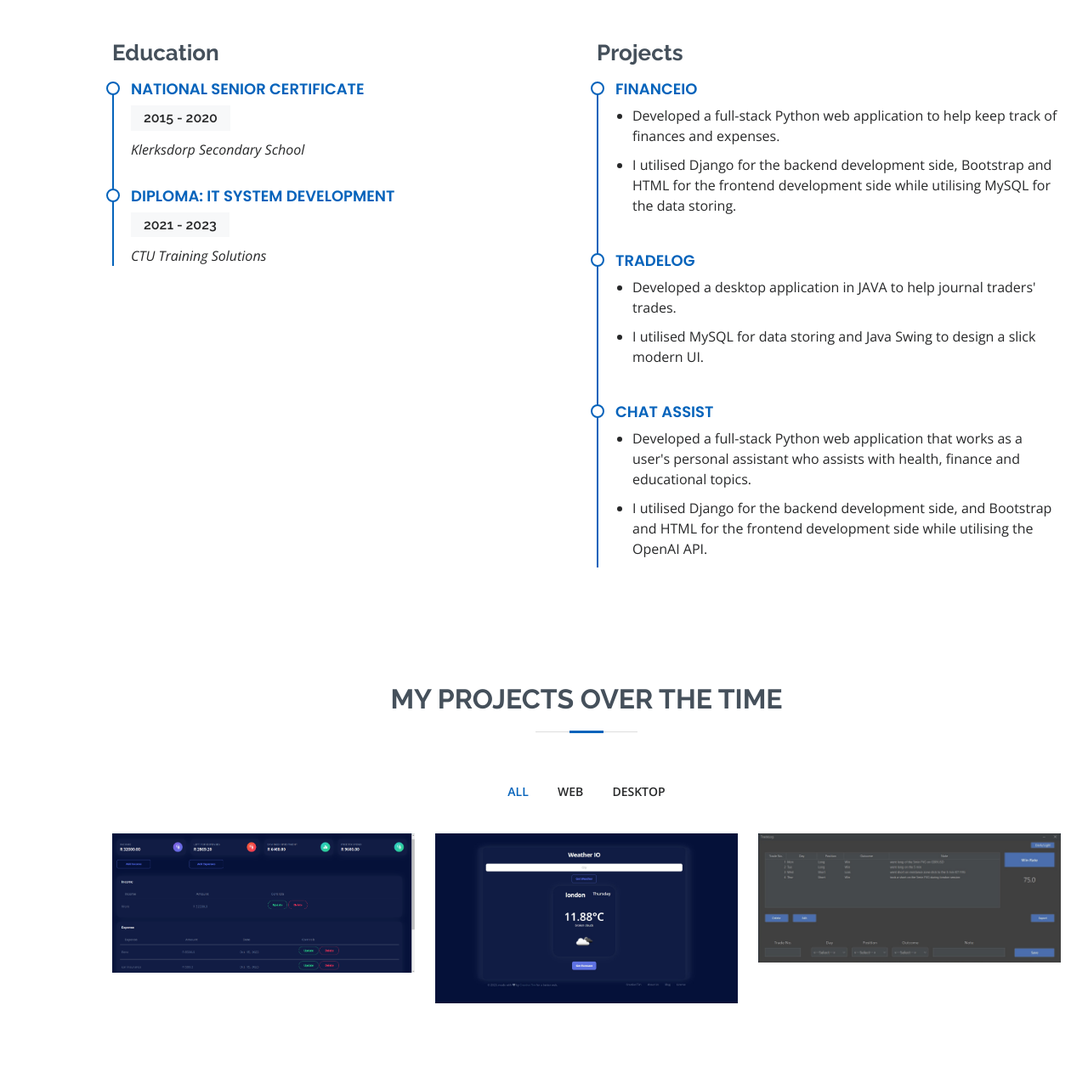
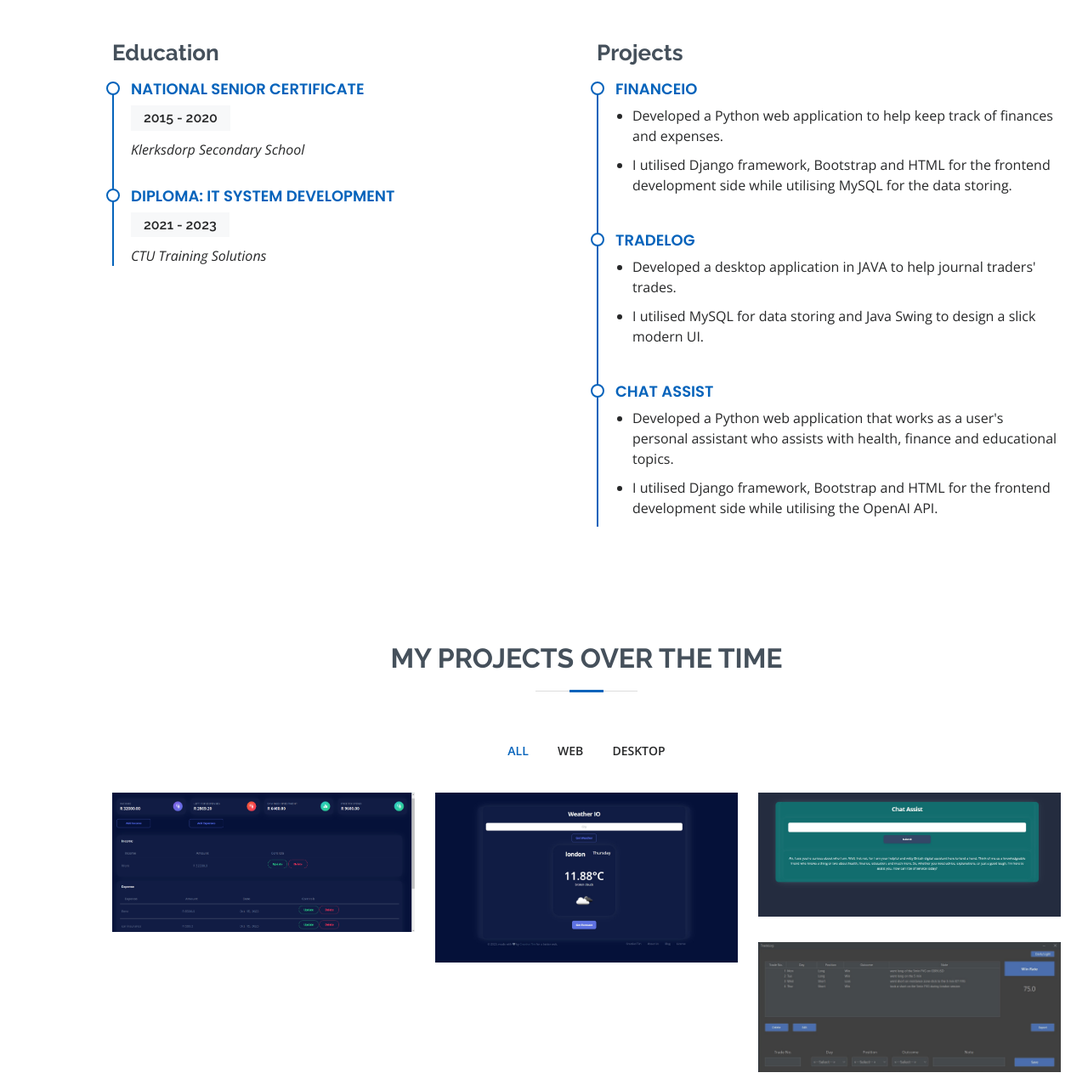
Before and after one commit to Gomolemo-M-Motlhamme/Gomolemo-M-Motlhamme.github.io, a plain HTML site: page index.html in a window 1280 px wide. Shown: the part 1704-2980 px from the top of the page at 85% size. Drawn offline with nearby package versions, Linux system fonts and the light colour scheme.

Commit message:
Added Chat Assist to project list

```diff
--- a/index.html
+++ b/index.html
@@ -148,8 +148,8 @@
             <div class="resume-item">
               <h4>FinanceIO</h4>
               <ul>
-                <li>Developed a full-stack Python web application to help keep track of finances and expenses.</li>
-                <li>I utilised Django for the backend development side, Bootstrap and HTML for the frontend development side while utilising MySQL for the data storing. </li>
+                <li>Developed a Python web application to help keep track of finances and expenses.</li>
+                <li>I utilised Django framework, Bootstrap and HTML for the frontend development side while utilising MySQL for the data storing. </li>
               </ul>
             </div>
             <div class="resume-item">
@@ -162,8 +162,8 @@
             <div class="resume-item">
               <h4>Chat assist</h4>
               <ul>
-                <li>Developed a full-stack Python web application that works as a user's personal assistant who assists with health, finance and educational topics.</li>
-                <li>I utilised Django for the backend development side, and Bootstrap and HTML for the frontend development side while utilising the OpenAI API.</li>
+                <li>Developed a Python web application that works as a user's personal assistant who assists with health, finance and educational topics.</li>
+                <li>I utilised Django framework, Bootstrap and HTML for the frontend development side while utilising the OpenAI API.</li>
               </ul>
             </div>
           </div>
@@ -211,6 +211,19 @@
               <div class="portfolio-info">
                 <h3>Weather IO</h3>
                 <h5>Weather IO helps users retive the current and forcast weather</h5>
+                <div class="portfolio-links">
+                  <a href="#" class="portfolio-details-lightbox" data-glightbox="type: external" title="Portfolio Details"><i class="bx bx-link"></i></a>
+                </div>
+              </div>
+            </div>
+          </div>
+
+          <div class="col-lg-4 col-md-6 portfolio-item filter-web">
+            <div class="portfolio-wrap">
+              <img src="assets/img/Chat Assist.jpg" class="img-fluid" alt="">
+              <div class="portfolio-info">
+                <h3>Chat Assist</h3>
+                <h5>Your favorite digital, <br/>british assistant is here</h5>
                 <div class="portfolio-links">
                   <a href="#" class="portfolio-details-lightbox" data-glightbox="type: external" title="Portfolio Details"><i class="bx bx-link"></i></a>
                 </div>
```
Also changed, not shown: assets/img/Chat Assist.jpg (added).
